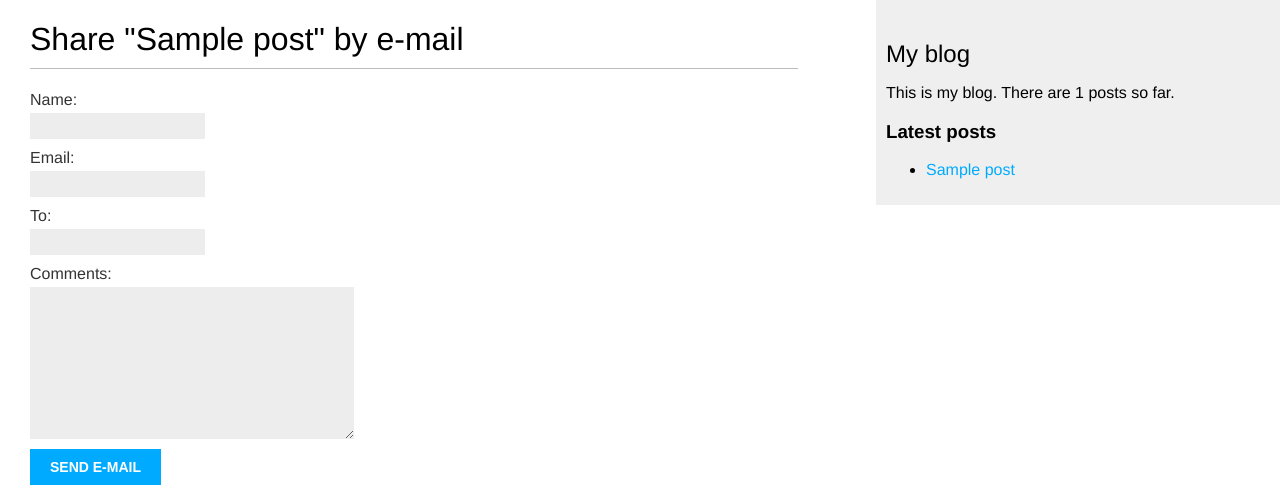
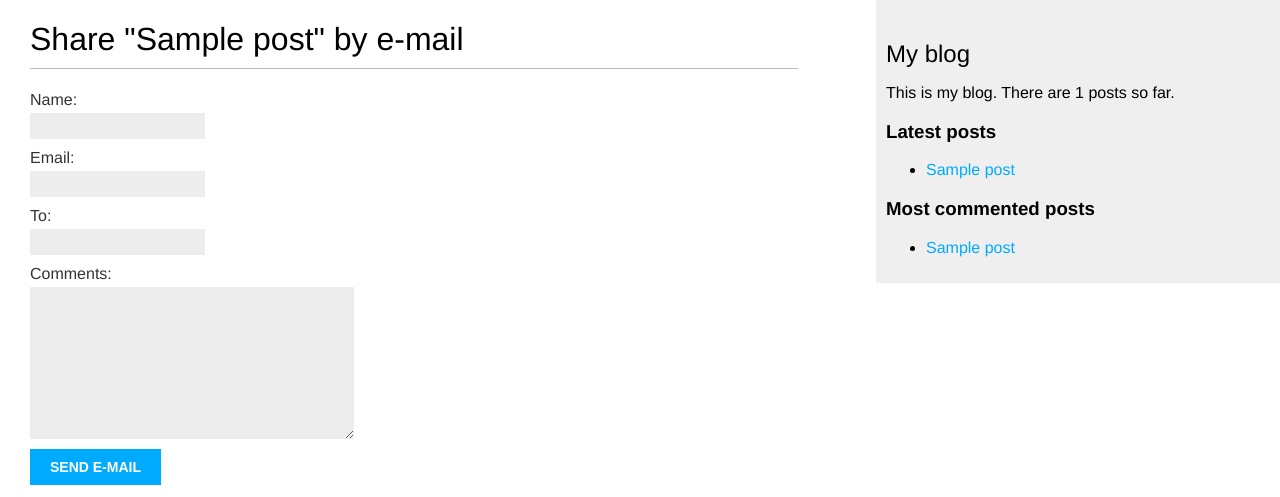
Before and after one commit to sudonetizen/coolblog, a Django app: page /blog/1/share/ in a window 1280 px wide. Shown: the top 497 px of the page. Run offline with Django 5.2, Linux system fonts and the light colour scheme; tables that the repository leaves empty hold one stand-in row (values such as "Sample post").

Commit message:
add get_most_commented_posts simple tag to blog app

```diff
--- a/blog/templatetags/blog_tags.py
+++ b/blog/templatetags/blog_tags.py
@@ -1,3 +1,4 @@
+from django.db.models import Count
 from django import template
 from ..models import Post
 
@@ -11,3 +12,7 @@ def total_posts():
 def show_latest_posts(count=5):
     latest_posts = Post.published.order_by('-publish')[:count]
     return {'latest_posts': latest_posts}
+
+@register.simple_tag
+def get_most_commented_posts(count=5):
+    return Post.published.annotate(total_comments=Count('comments')).exclude(total_comments=0).order_by('-total_comments')[:count]
--- a/templates/base.html
+++ b/templates/base.html
@@ -13,6 +13,13 @@
             <p>This is my blog. There are {% total_posts %} posts so far.</p>
             <h3>Latest posts</h3>
             {% show_latest_posts 3 %}
+            <h3>Most commented posts</h3>
+            {% get_most_commented_posts as most_commented_posts %}
+            <ul>
+                {% for post in most_commented_posts %}
+                    <li><a href="{{ post.get_absolute_url }}">{{ post.title }}</a></li>
+                {% endfor %}
+            </ul>
         </div>
 
         <div id="content">
```
